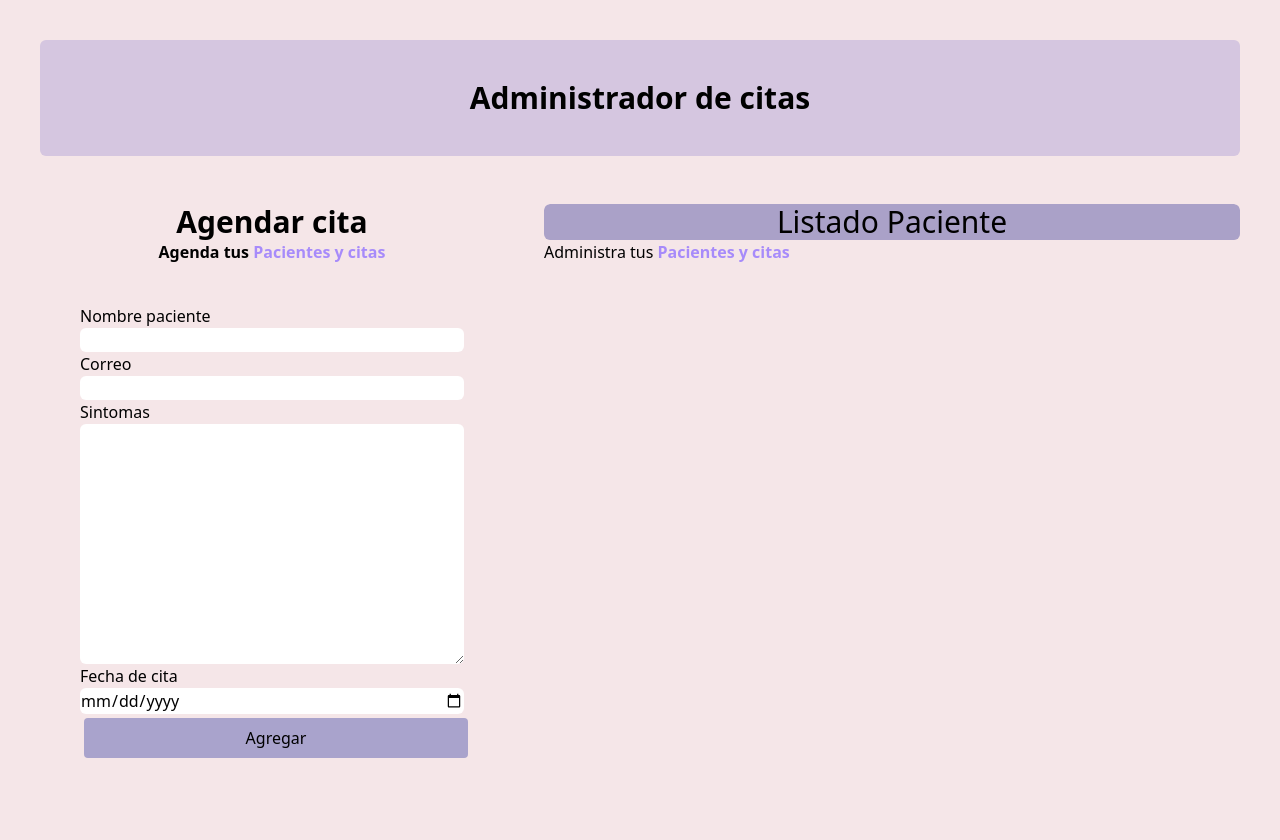
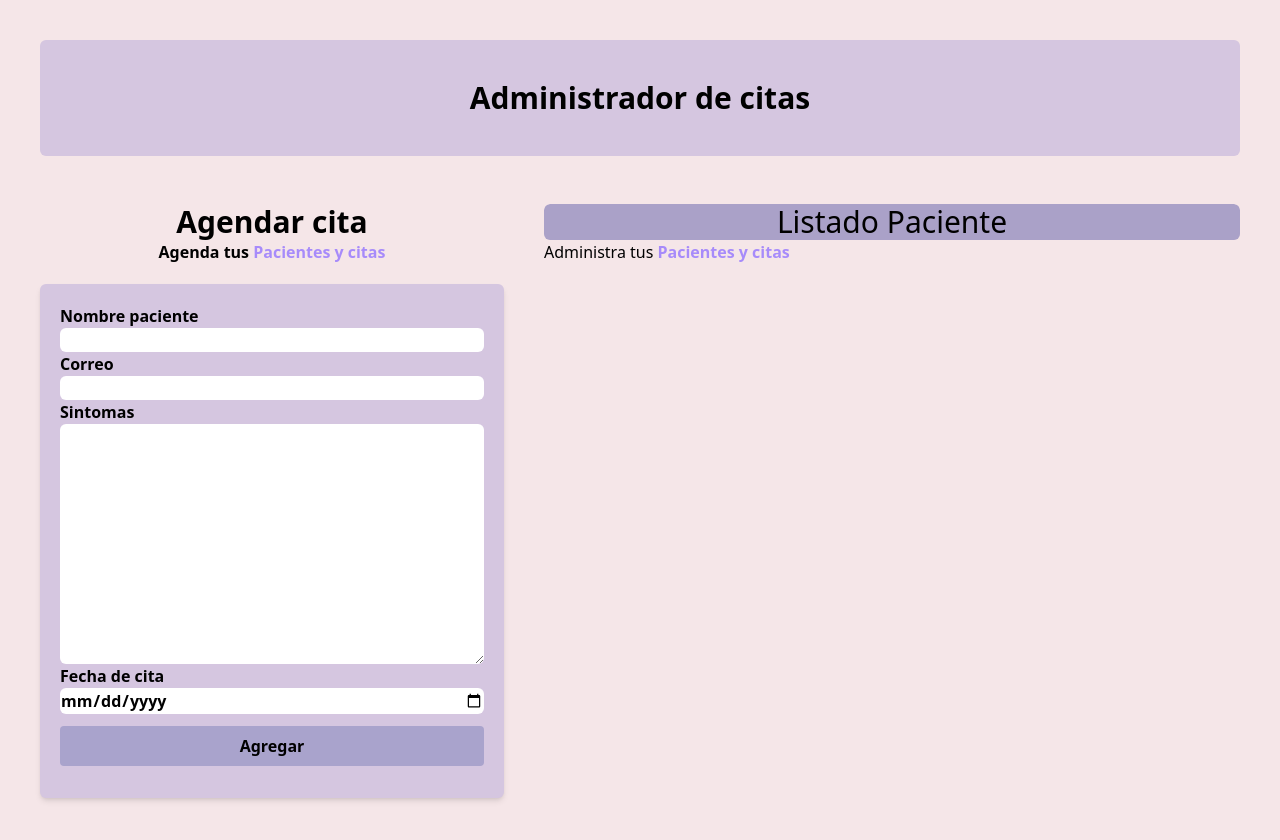
Before and after one commit to Oscar060502/Top_Avan_Pro, a React (Vite) app in the folder citas/: page / in a window 1280 px wide. Shown: the top 840 px of the page. Built offline with nearby package versions, Linux system fonts and the light colour scheme.

Commit message:
Colores y acomodo
Se agregan colores nuevos para el error, el formulario y el botón de agregar un margin en Y

```diff
--- a/citas/src/components/Formulario.jsx
+++ b/citas/src/components/Formulario.jsx
@@ -70,8 +70,8 @@ const Formulario = ({setPacientes, pacientes, paciente, setPaciente}) => {
     <div className='ml-10 mr-10 h-fit sm:mr-10 sm:ml-10 md:mr-5 md:ml-10 md:w-1/2 lg:w-2/5 rounded-md'>
         <h2 className='text-3xl text-center font-bold'>Agendar cita</h2>
         <p className='text-center font-bold'>Agenda tus <span className='font-bold text-violet-400'>Pacientes y citas</span></p>
-        {error && <p className="bg-[#ad0b2e] rounded-md sm:text-center sm:1 p-4 m-5">Por favor rellene todos los campos</p>}
-        <form className='p-10' onSubmit={validarFormulario}>
+        {error && <p className="bg-[#9c4791] rounded-md sm:text-center sm:1 p-4 mt-5 shadow-md uppercase font-bold">Por favor rellene todos los campos</p>}
+        <form className='p-5 mt-5  shadow-md bg-[#D5C6E0] rounded-md font-semibold' onSubmit={validarFormulario}>
                 <div>
                     <label>Nombre paciente </label>
                     <input type="text" id='nombre' className='block w-full rounded-md' value={nombre} onChange={(e) => setNombre(e.target.value)}/>
@@ -90,7 +90,7 @@ const Formulario = ({setPacientes, pacientes, paciente, setPaciente}) => {
                     <input type="date" id='fecha' className='block w-full rounded-md' value={fecha} onChange={(e) => setFecha(e.target.value)}/>
                 </div>
             <div>
-                <input type="submit" value={paciente.id? 'Actualizar Paciente' : 'Agregar'}  className='m-1 p-2 bg-[#a9a3cc] hover:bg-[#585279] rounded hover:cursor-pointer w-full'  />
+                <input type="submit" value={paciente.id? 'Actualizar Paciente' : 'Agregar'}  className='my-3 p-2 bg-[#a9a3cc] hover:bg-[#7b729b] font-bold rounded hover:cursor-pointer w-full'  />
             </div>
         </form>
     </div>
```
